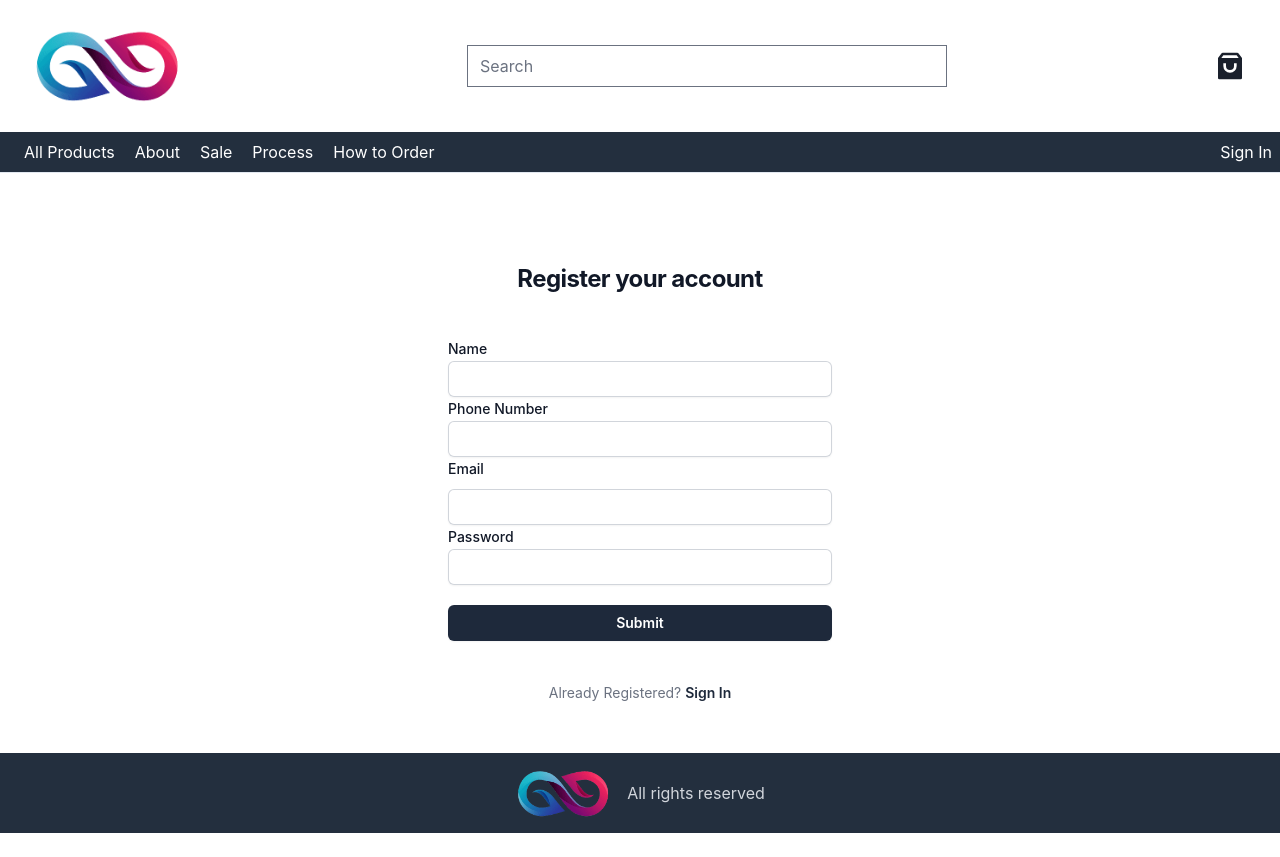
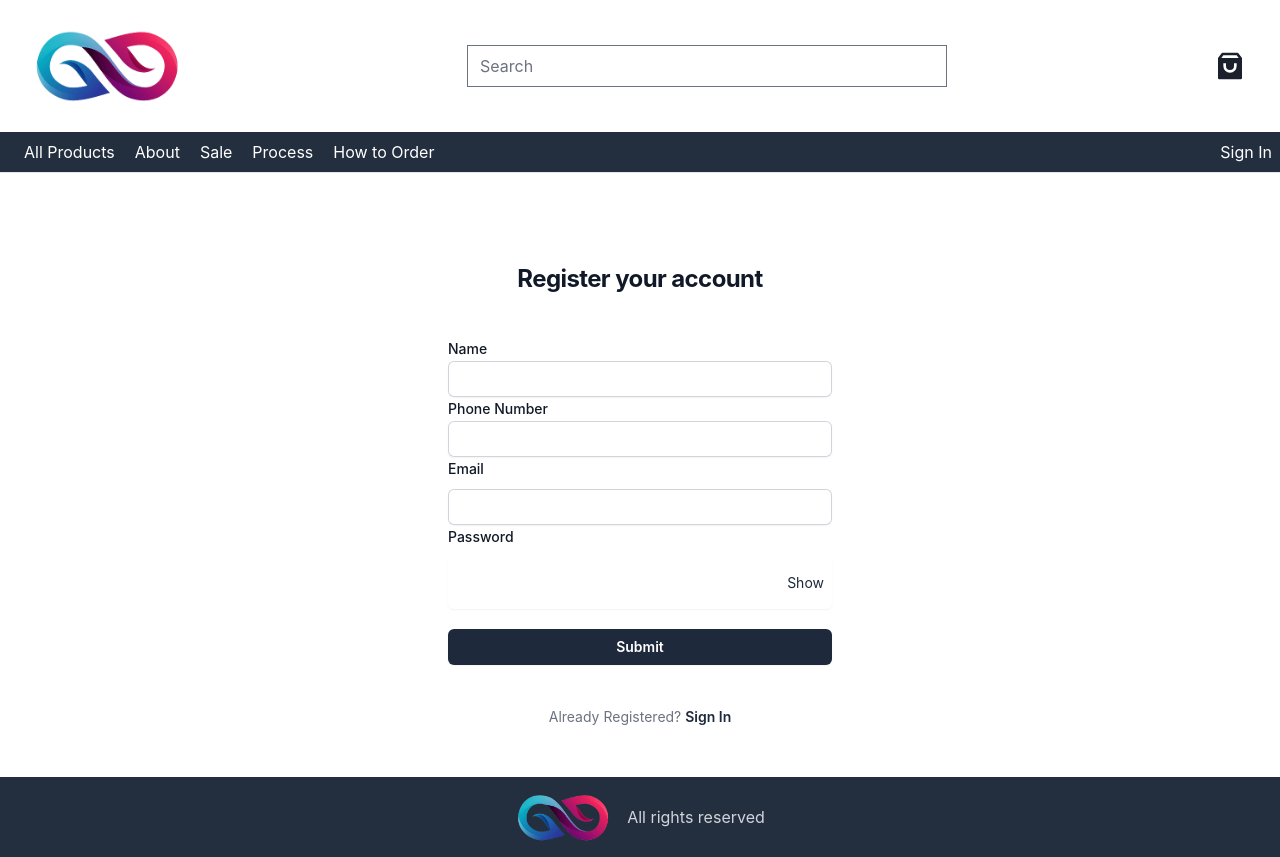
Before and after one commit to simantp/ecommerce-next, a Next.js app in the folder client/: page /register in a window 1280 px wide. Before the commit the page ends 833 px from the top, so only its background shows below. Built offline with nearby package versions, Linux system fonts and the light colour scheme.

Commit message:
show/hide password in register login

```diff
--- a/client/src/pages/register/index.js
+++ b/client/src/pages/register/index.js
@@ -1,3 +1,4 @@
+import React, { useState } from "react";
 import Link from "next/link";
 import { Formik, Form, Field } from "formik";
 import * as Yup from "yup";
@@ -17,6 +18,7 @@ const RegisterSchema = Yup.object().shape({
 });
 
 export default function Register() {
+  const [showPassword, setShowPassword] = useState(false);
   const handleRegister = async (values) => {
     const res = await fetch("http://localhost:3005/register", {
       method: "POST",
@@ -93,14 +95,31 @@ export default function Register() {
                       <div>{errors.email}</div>
                     ) : null}
                   </div>
-                  <label className="block text-sm font-medium leading-6 text-gray-900">
-                    Password
-                  </label>
-                  <Field
-                    type="password"
-                    name="password"
-                    className="block w-full rounded-md border-0 py-1.5 text-gray-900 shadow-sm ring-1 ring-inset ring-gray-300 placeholder:text-gray-400 focus:ring-2 focus:ring-inset focus:ring-indigo-600 sm:text-sm sm:leading-6"
-                  />
+                  <div className="relative">
+                    <label
+                      htmlFor="password"
+                      className="block text-sm font-medium leading-6 text-gray-900"
+                    >
+                      Password
+                    </label>
+
+                    <div className="mt-2 relative rounded-md py-1.5 text-gray-900 shadow-sm placeholder:text-gray-400  focus:ring-indigo-600 sm:text-sm sm:leading-6">
+                      <div>
+                        <Field
+                          type={showPassword ? "text" : "password"}
+                          name="password"
+                          className="w-full pr-12 border-none"
+                        />
+                        <button
+                          type="button"
+                          className="absolute right-0 p-2 text-slate-800 hover:text-slate-600"
+                          onClick={() => setShowPassword(!showPassword)}
+                        >
+                          {showPassword ? "Hide" : "Show"}
+                        </button>
+                      </div>
+                    </div>
+                  </div>
                   {errors.password && touched.password ? (
                     <div>{errors.password}</div>
                   ) : null}
--- a/client/src/pages/signin/index.js
+++ b/client/src/pages/signin/index.js
@@ -1,3 +1,4 @@
+import React, { useState } from "react";
 import Link from "next/link";
 import { Formik, Form, Field } from "formik";
 import * as Yup from "yup";
@@ -15,6 +16,7 @@ const SignInSchema = Yup.object().shape({
 });
 
 export default function Signin() {
+  const [showPassword, setShowPassword] = useState(false);
   const toast = useToast();
   const router = useRouter();
   const dispatch = useDispatch();
@@ -76,7 +78,9 @@ export default function Signin() {
                       <div>{errors.email}</div>
                     ) : null}
                   </div>
-                  <div className="flex mt-2 mb-2 items-center justify-between">
+
+                  <div className="relative">
+                    <div className="mt-2 flex items-center justify-between">
                       <label
                         htmlFor="password"
                         className="block text-sm font-medium leading-6 text-gray-900"
@@ -92,12 +96,23 @@ export default function Signin() {
                         </Link>
                       </div>
                     </div>
-
+                    <div className="mt-2 relative rounded-md py-1.5 text-gray-900 shadow-sm placeholder:text-gray-400  focus:ring-indigo-600 sm:text-sm sm:leading-6">
+                      <div>
                         <Field
-                    type="password"
+                          type={showPassword ? "text" : "password"}
                           name="password"
-                    className="block w-full rounded-md border-0 py-1.5 text-gray-900 shadow-sm ring-1 ring-inset ring-gray-300 placeholder:text-gray-400 focus:ring-2 focus:ring-inset focus:ring-indigo-600 sm:text-sm sm:leading-6"
+                          className="w-full pr-12 border-none"
                         />
+                        <button
+                          type="button"
+                          className="absolute right-0 p-2 text-slate-800 hover:text-slate-600"
+                          onClick={() => setShowPassword(!showPassword)}
+                        >
+                          {showPassword ? "Hide" : "Show"}
+                        </button>
+                      </div>
+                    </div>
+                  </div>
                   {errors.password && touched.password ? (
                     <div>{errors.password}</div>
                   ) : null}
```
Also changed, not shown: 2 other files (tests, documents, lock files or other folders). Lines whose indentation alone changed are shown as unchanged.
